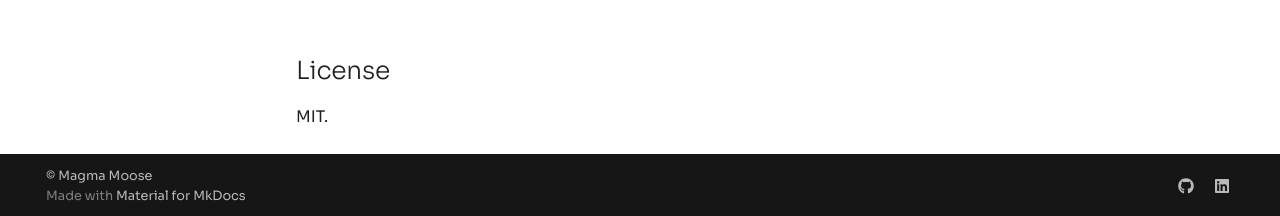
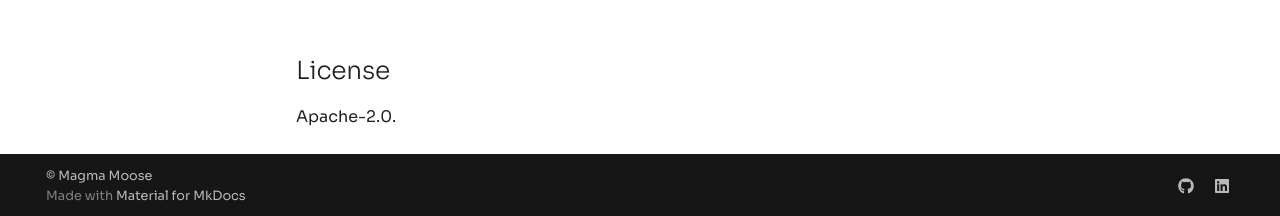
Before and after one commit to MagmaMoose/brimyr, an MkDocs documentation site: the page built from docs/index.md, in a window 1280 px wide and 900 px high, scrolled down 4637 px. Shown: the part 681-897 px from the top of the window. Built offline with MkDocs 1.6.1 and Material for MkDocs 9.7.7, drawn with Linux system fonts in a browser that asks for light colours; comment, search, counter and statistics services are not loaded.

Commit message:
docs-update maintenance (#76)
Automated maintenance run.

Co-authored-by: Caleb Sargeant <calebsargeant@users.noreply.github.com>

```diff
--- a/docs/index.md
+++ b/docs/index.md
@@ -189,4 +189,4 @@ to switch this on across an estate. For eight repos in four languages:
 
 ## License
 
-MIT.
+Apache-2.0.
```
Also changed, not shown: README.md (+1 -1 lines).
